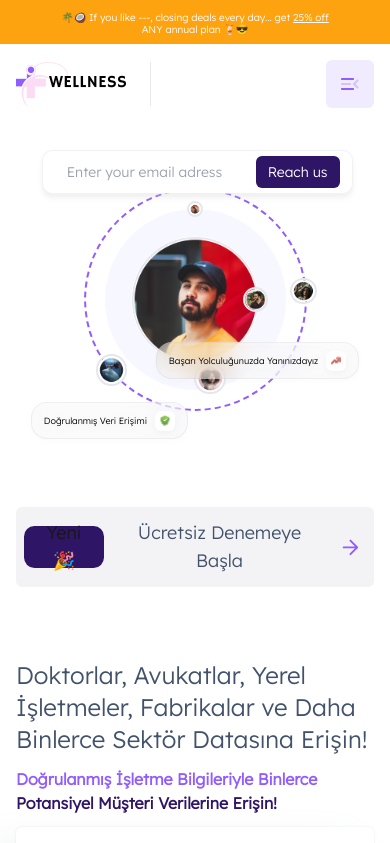
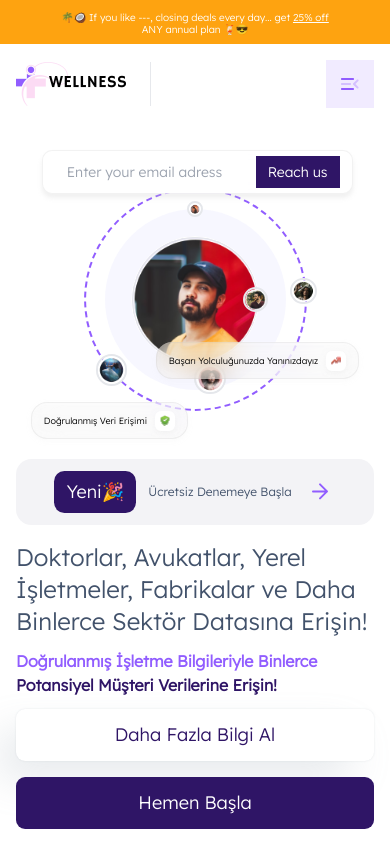
Before and after one commit to Medyanes-360/big-data-sale, a Next.js app: page / in a window 390 px wide. Shown: the top 843 px of the page. Built offline with nearby package versions, Linux system fonts and the light colour scheme.

Commit message:
complete first section responsibility

```diff
--- a/components/home/get-more-information/index.jsx
+++ b/components/home/get-more-information/index.jsx
@@ -5,7 +5,7 @@ import PageContainer from "@/containers/PageContainers";
 
 const GetMoreInformation = () => {
   return (
-    <PageContainer className="grid grid-cols-1 lg:grid-cols-2 gap-[40px] gap-y-24 py-[60px]">
+    <PageContainer className="grid grid-cols-1 lg:grid-cols-2 gap-y-12 lg:gap-[40px] lg:gap-y-24 py-[60px]">
       <div className="grid-cols-1 order-2 lg:order-1">
         <Content />
       </div>
--- a/components/home/get-more-information/information-content/get-free/badge/index.jsx
+++ b/components/home/get-more-information/information-content/get-free/badge/index.jsx
@@ -2,7 +2,7 @@ import React from "react";
 
 const Badge = ({ title }) => {
   return (
-    <span className="flex w-fit p-3 items-center gap-x-2 font-Inter font-medium bg-tertiary800 text-lg rounded-[10.38px] h-[41.53px] text-white">
+    <span className="flex w-fit p-3 items-center  justify-center gap-x-2 font-Inter font-medium bg-tertiary-800 text-lg rounded-[10.38px] h-[41.53px] text-white-900">
       {title}
     </span>
   );
--- a/components/home/get-more-information/information-content/get-free/index.jsx
+++ b/components/home/get-more-information/information-content/get-free/index.jsx
@@ -4,12 +4,12 @@ import ButtonComponent from "@/globalElements/Button";
 import Icons from "@/public/assets/icons/Icons";
 const GetStartFree = () => {
   return (
-    <ButtonComponent className="flex items-center gap-x-3 w-full lg:w-fit bg-lavenderGray p-2 mb-10 rounded-[15.57px]">
+    <ButtonComponent className="flex items-center flex-wrap justify-center gap-x-3 mx-auto sm:max-w-[427px] lg:mx-0 w-full lg:w-fit bg-lavenderGray p-2 mb-0 lg:mb-10 rounded-[15.57px]">
       <Badge title="Yeni🎉" />
-      <span className="text-gray-700 text-lg font-Inter font-medium">
+      <span className="text-gray-700  text-[12px] leading-4 sm:text-lg font-Inter font-medium">
         Ücretsiz Denemeye Başla
       </span>
-      <Icons.ArrowRight color="#2F1566" />
+      <Icons.ArrowRight className="w-4 h-4 md:w-8 md:h-8" color="#2F1566" />
     </ButtonComponent>
   );
 };
--- a/components/home/get-more-information/information-content/index.jsx
+++ b/components/home/get-more-information/information-content/index.jsx
@@ -4,7 +4,7 @@ import InformationFrame from "./information-frame";
 
 const Content = () => {
   return (
-    <div className="flex flex-col gap-y-8">
+    <div className="flex flex-col gap-y-4 lg:gap-y-8">
       <GetStartFree />
       <InformationFrame />
     </div>
--- a/components/home/get-more-information/information-content/information-frame/index.jsx
+++ b/components/home/get-more-information/information-content/information-frame/index.jsx
@@ -4,21 +4,21 @@ import React from "react";
 const InformationFrame = () => {
   return (
     <div className="flex flex-col gap-y-3">
-      <h5 className="text-2xl font-Inter text-gray700">
+      <h5 className="text-2xl font-Inter text-gray-700">
         Doktorlar, Avukatlar, Yerel İşletmeler, Fabrikalar ve Daha Binlerce
         Sektör Datasına Erişin!
       </h5>
-      <h1 className="font-Inter font-bold lg:text-[31.15px] lg:leading-[51.91px] text-tertiary800">
+      <h1 className="font-Inter font-bold lg:text-[31.15px] lg:leading-[51.91px] text-tertiary-800">
         <span className="text-tertiary400">
           Doğrulanmış İşletme Bilgileriyle Binlerce
         </span>{" "}
         Potansiyel Müşteri Verilerine Erişin!
       </h1>
       <div className="flex items-center gap-4 flex-col md:flex-row">
-        <ButtonComponent className="text-tertiary800 bg-softedWhite shadow-custom-combined  bg-white  w-full h-[52px] flex items-center justify-center lg:max-w-[257px] rounded-[9.08px] font-Inter font-medium text-[18.17px] leading-[51.91px]">
+        <ButtonComponent className="text-tertiary-800 bg-gray-24 shadow-custom-combined  bg-white-900  w-full h-[52px] flex items-center justify-center lg:max-w-[257px] rounded-[9.08px] font-Inter font-medium text-[18.17px] leading-[51.91px]">
           Daha Fazla Bilgi Al
         </ButtonComponent>
-        <ButtonComponent className="bg-tertiary800 h-[52px] flex shadow-custom-combined-2   w-full items-center justify-center lg:max-w-[257px] rounded-[9.08px] font-Inter font-medium text-[18.17px] leading-[51.91px] text-white">
+        <ButtonComponent className="bg-tertiary-800 h-[52px] flex drop-shadow-custom-combined-2   w-full items-center justify-center lg:max-w-[257px] rounded-[9.08px] font-Inter font-medium text-[18.17px] leading-[51.91px] text-white-900">
           Hemen Başla
         </ButtonComponent>
       </div>
--- a/components/home/get-more-information/information-image/emailBox/index.jsx
+++ b/components/home/get-more-information/information-image/emailBox/index.jsx
@@ -3,7 +3,7 @@ import React from "react";
 
 const EmailBox = () => {
   return (
-    <div className="shadow-custom backdrop-blur-custom absolute left-[-20%] sm:left-[-50%] md:left-auto -top-[40px] w-fit min-h-[36.69px] sm:min-h-[56.14px] flex items-center justify-center gap-x-2 px-3 bg-white-24 border border-solid border-gray-19 rounded-[10px] sm:rounded-[16px]">
+    <div className="shadow-custom backdrop-blur-custom absolute left-[-20%] md:left-[-50%] lg:left-auto -top-[40px] w-fit min-h-[36.69px] sm:min-h-[56.14px] flex items-center justify-center gap-x-2 px-3 bg-white-24 border border-solid border-gray-19 rounded-[10px] sm:rounded-[16px]">
       <input
         type="email"
         className="text-black text-sm font-Inter border-none outline-none h-full p-3"
--- a/globalElements/Button/index.jsx
+++ b/globalElements/Button/index.jsx
@@ -26,7 +26,7 @@ const ButtonComponent = ({
       {...props}
       //round ve color className prop'larda verilmeli
       className={`
-          flex items-center justify-center py-3 px-2 rounded-md        ${className}
+          flex items-center justify-center py-3 px-2         ${className}
         `}
     >
       {title ? title : children}
```
